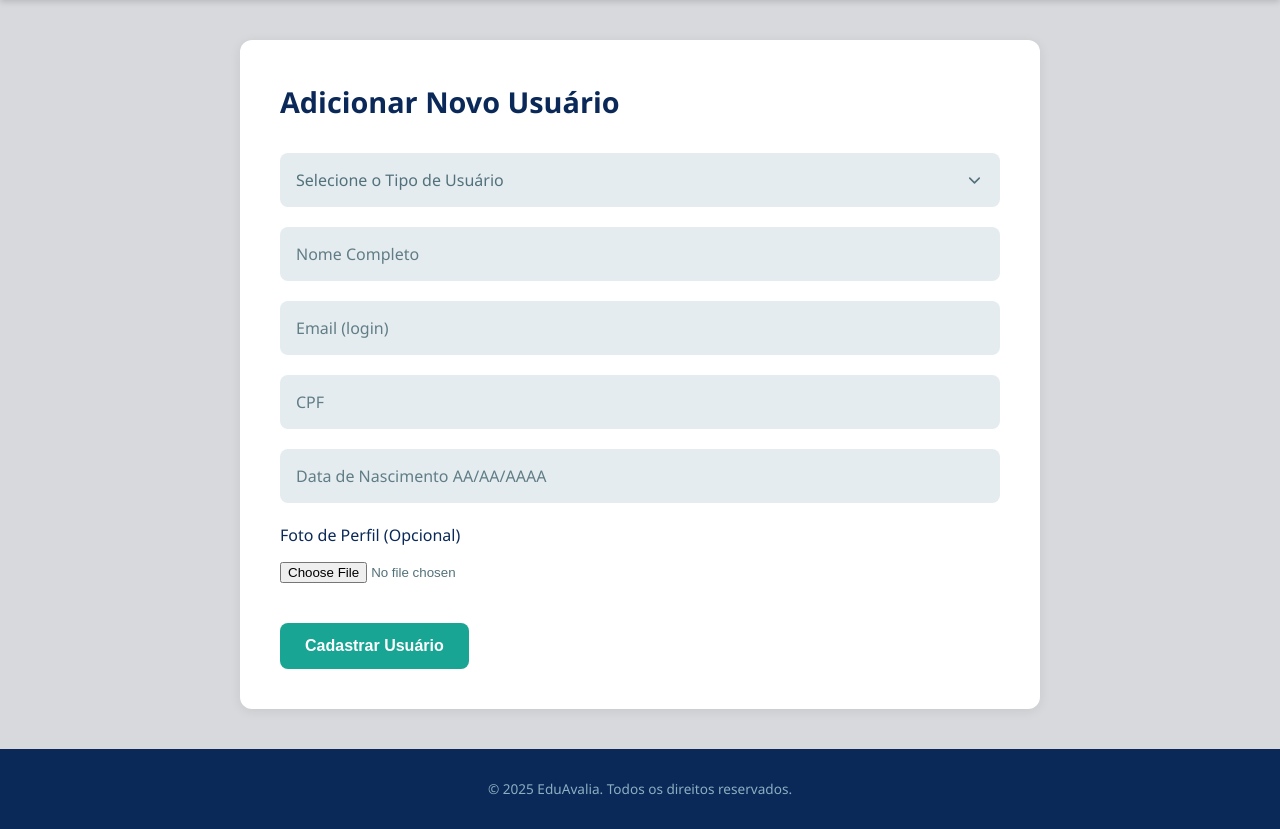
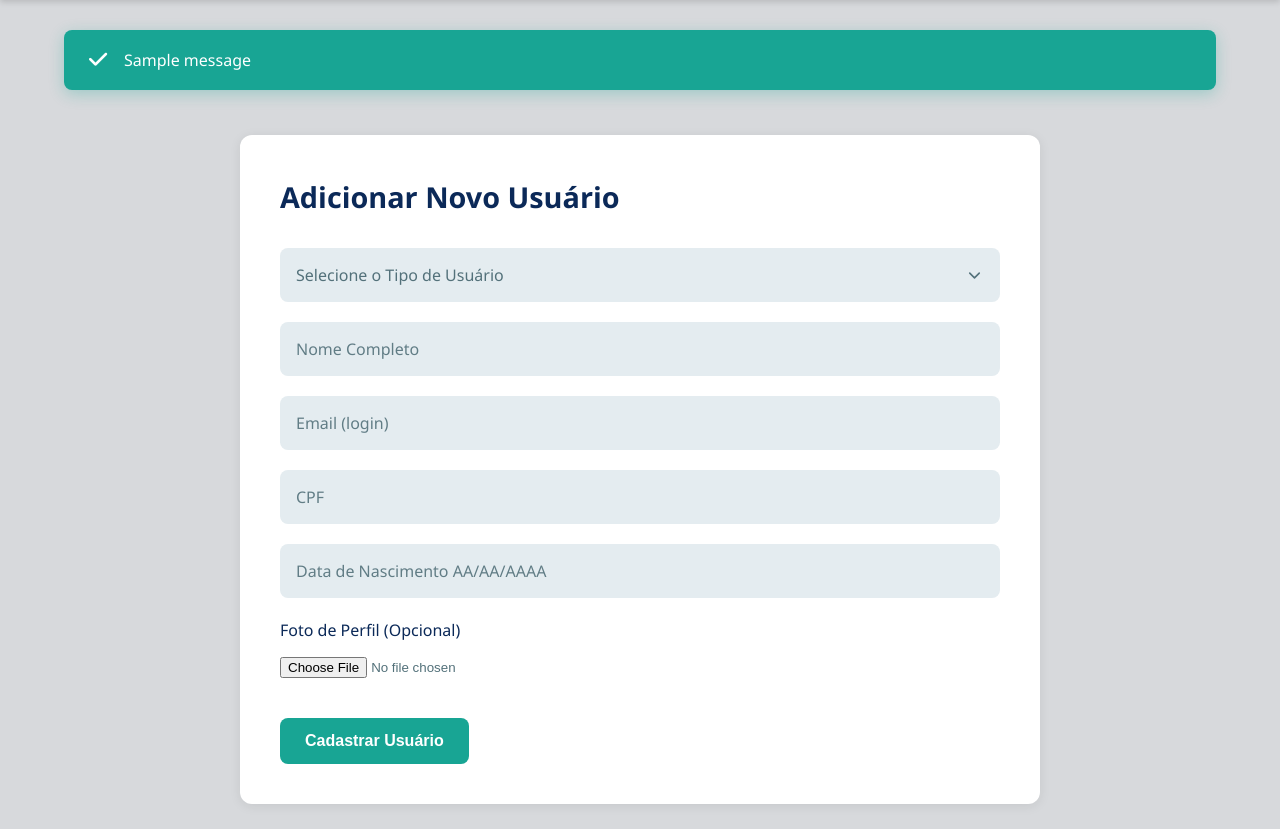
Before and after one commit to MEDEIROSkaiki/avaliacao_professores, a Django app: page /usuario/adicionar/ in a window 1280 px wide. Shown: the part 66-895 px from the top of the page. Run offline with Django 5.2, Linux system fonts and the light colour scheme; tables that the repository leaves empty hold one stand-in row (values such as "Sample post"); one stand-in notice (Sample message) is shown.

Commit message:
mensagens

```diff
--- a/avaliacoes/templates/base.html
+++ b/avaliacoes/templates/base.html
@@ -1,17 +1,14 @@
 <!DOCTYPE html>
 <html lang="pt-BR">
+
 <head>
   <meta charset="UTF-8" />
   <meta name="viewport" content="width=device-width, initial-scale-1.0" />
   <title>EduAvalia</title>
 
-  <link
-    rel="stylesheet"
-    href="https://cdnjs.cloudflare.com/ajax/libs/font-awesome/6.5.1/css/all.min.css"
+  <link rel="stylesheet" href="https://cdnjs.cloudflare.com/ajax/libs/font-awesome/6.5.1/css/all.min.css"
     integrity="sha512-DTOQO9RWCH3ppGqcWaEA1BIZOC6xxalwEsw9c2QQeAIftl+Vegovlnee1c9QX4TctnWMn13TZye+giMm8e2LwA=="
-    crossorigin="anonymous"
-    referrerpolicy="no-referrer"
-  />
+    crossorigin="anonymous" referrerpolicy="no-referrer" />
 
   <style>
     /* ... (Todo o seu CSS de :root, reset, header, nav, etc. vai aqui) ... */
@@ -26,7 +23,12 @@
       --cinza-claro-fundo: #d7d9dc;
     }
 
-    * { margin: 0; padding: 0; box-sizing: border-box; }
+    * {
+      margin: 0;
+      padding: 0;
+      box-sizing: border-box;
+    }
+
     body {
       font-family: 'Segoe UI', sans-serif;
       background-color: var(--cinza-claro-fundo);
@@ -37,7 +39,11 @@
       flex-direction: column;
       min-height: 100vh;
     }
-    a { text-decoration: none; color: inherit; }
+
+    a {
+      text-decoration: none;
+      color: inherit;
+    }
 
     /* ======== HEADER (Igual ao anterior) ======== */
     header {
@@ -50,6 +56,7 @@
       top: 0;
       z-index: 10;
     }
+
     .navbar {
       display: flex;
       align-items: center;
@@ -58,7 +65,100 @@
       width: 90%;
       margin: 0 auto;
     }
-    .nav-left { display: flex; align-items: center; gap: 40px; }
+
+    /* ============ MENSAGENS DE FEEDBACK (ERRO/SUCESSO) ============ */
+    /* Container principal das mensagens */
+    .messages-container {
+      /* Usa a mesma largura do seu .admin-container para alinhamento */
+      width: 90%;
+      max-width: 1200px;
+      margin: 30px auto -10px auto;
+      /* Espaçamento antes do conteúdo principal */
+      list-style: none;
+      padding: 0;
+      z-index: 99;
+      position: relative;
+    }
+
+    /* Estilo individual de cada caixa de mensagem */
+    .message {
+      padding: 18px 25px;
+      margin-bottom: 15px;
+      border-radius: 8px;
+      font-weight: 500;
+      color: white;
+      position: relative;
+      /* Adiciona espaço para o ícone que vamos colocar com ::before */
+      padding-left: 60px;
+      font-size: 1rem;
+    }
+
+    /* Ícone Padrão (usando FontAwesome, que você já importou) */
+    .message::before {
+      font-family: "Font Awesome 6 Free";
+      /* Nome da fonte FontAwesome */
+      font-weight: 900;
+      /* Usa os ícones Sólidos */
+      position: absolute;
+      left: 25px;
+      top: 50%;
+      transform: translateY(-50%);
+      font-size: 1.3rem;
+    }
+
+    .message.success {
+      background-color: var(--verde);
+      /* Usa sua variável --verde */
+      box-shadow: 0 4px 15px rgba(24, 165, 148, 0.3);
+    }
+
+    .message.success::before {
+      content: "\f00c";
+      /* Ícone de Check (fa-check) */
+    }
+
+    /* MENSAGEM DE ERRO (Vermelho) */
+    .message.error {
+      background-color: #E74C3C;
+      /* Vermelho para erros */
+      box-shadow: 0 4px 15px rgba(231, 76, 60, 0.3);
+    }
+
+    .message.error::before {
+      content: "\f071";
+      /* Ícone de Exclamação (fa-warning) */
+    }
+
+    /* MENSAGEM DE AVISO (Amarelo) */
+    .message.warning {
+      background-color: #F39C12;
+      /* Laranja/Amarelo */
+      box-shadow: 0 4px 15px rgba(243, 156, 18, 0.3);
+    }
+
+    .message.warning::before {
+      content: "\f06a";
+      /* Ícone de Informação (fa-info-circle) */
+    }
+
+    /* MENSAGEM DE INFORMAÇÃO (Azul) */
+    .message.info {
+      background-color: var(--azul-acinzentado);
+      /* Usa sua variável */
+      box-shadow: 0 4px 15px rgba(139, 175, 193, 0.3);
+    }
+
+    .message.info::before {
+      content: "\f05a";
+      /* Ícone de Informação (fa-info-circle) */
+    }
+
+    .nav-left {
+      display: flex;
+      align-items: center;
+      gap: 40px;
+    }
+
     .logo {
       font-weight: 700;
       font-size: 1.5rem;
@@ -66,8 +166,17 @@
       color: white;
       transition: opacity 0.3s;
     }
-    .logo:hover { opacity: 0.85; }
-    .menu { display: flex; align-items: center; gap: 25px; }
+
+    .logo:hover {
+      opacity: 0.85;
+    }
+
+    .menu {
+      display: flex;
+      align-items: center;
+      gap: 25px;
+    }
+
     .menu a {
       color: var(--cinza-claro);
       font-size: 0.95rem;
@@ -75,10 +184,13 @@
       border-bottom: 2px solid transparent;
       transition: color 0.3s, border-color 0.3s;
     }
-    .menu a:hover, .menu a.active {
+
+    .menu a:hover,
+    .menu a.active {
       color: var(--verde);
       border-bottom-color: var(--verde);
     }
+
     .user-profile {
       display: flex;
       align-items: center;
@@ -87,13 +199,23 @@
       cursor: pointer;
       transition: color 0.3s;
     }
-    .user-profile:hover { color: var(--verde); }
-    .user-profile .fa-user { font-size: 1.2rem; }
-    .user-profile .fa-chevron-down { font-size: 0.8rem; }
+
+    .user-profile:hover {
+      color: var(--verde);
+    }
+
+    .user-profile .fa-user {
+      font-size: 1.2rem;
+    }
+
+    .user-profile .fa-chevron-down {
+      font-size: 0.8rem;
+    }
 
     /* ======== DROPDOWN DO USUÁRIO (ATUALIZADO) ======== */
     .nav-right {
-  position: relative; /* Âncora para o dropdown */
+      position: relative;
+      /* Âncora para o dropdown */
     }
 
     .user-profile {
@@ -124,6 +246,7 @@
       border-bottom: 1px solid var(--cinza-claro);
       padding-bottom: 25px;
     }
+
     .user-dropdown .profile-pic {
       width: 80px;
       height: 80px;
@@ -136,12 +259,14 @@
       font-size: 2.8rem;
       color: var(--azul-acinzentado);
     }
+
     .user-dropdown .sidebar-profile strong {
       display: block;
       font-size: 1.15rem;
       color: #333;
       font-weight: 600;
     }
+
     .user-dropdown .sidebar-profile span {
       font-size: 0.9rem;
       color: var(--verde-escuro-letras);
@@ -152,32 +277,42 @@
 
     .user-dropdown .sidebar-menu {
       margin: 25px 0;
-  text-align: center; /* <<< ALINHA OS LINKS NO CENTRO */
+      text-align: center;
+      /* <<< ALINHA OS LINKS NO CENTRO */
     }
 
     .user-dropdown .sidebar-menu a {
-  display: block; /* Faz o link ocupar a linha */
+      display: block;
+      /* Faz o link ocupar a linha */
       padding: 10px 0;
       margin-bottom: 5px;
-  color: var(--cinza-escuro-letras); /* <<< COR PADRÃO (CINZA) */
+      color: var(--cinza-escuro-letras);
+      /* <<< COR PADRÃO (CINZA) */
       font-size: 1rem;
       font-weight: 500;
-  text-decoration: underline; /* <<< ADICIONA SUBLINHADO */
-  text-decoration-color: var(--cinza-claro); /* Sublinhado mais claro */
-  text-underline-offset: 6px; /* Distância do sublinhado */
+      text-decoration: underline;
+      /* <<< ADICIONA SUBLINHADO */
+      text-decoration-color: var(--cinza-claro);
+      /* Sublinhado mais claro */
+      text-underline-offset: 6px;
+      /* Distância do sublinhado */
       transition: color 0.3s ease;
     }
 
     /* Estilo do link ATIVO (como na imagem) */
     .user-dropdown .sidebar-menu a.active,
     .user-dropdown .sidebar-menu a:hover {
-  color: var(--verde); /* <<< COR ATIVA (VERDE) */
-  font-weight: 700; /* <<< MAIS FORTE */
-  text-decoration-color: var(--verde); /* Sublinhado verde */
+      color: var(--verde);
+      /* <<< COR ATIVA (VERDE) */
+      font-weight: 700;
+      /* <<< MAIS FORTE */
+      text-decoration-color: var(--verde);
+      /* Sublinhado verde */
     }
 
     .user-dropdown .sidebar-logout {
-  text-align: center; /* <<< ALINHA O SAIR NO CENTRO */
+      text-align: center;
+      /* <<< ALINHA O SAIR NO CENTRO */
       margin-top: 20px;
     }
 
@@ -207,17 +342,25 @@
       margin-bottom: 20px;
       font-size: 1.6rem;
     }
-    .form-group { ... }
-    .btn { ... }
+
+    .form-group {
+      ...
+    }
+
+    .btn {
+      ...
+    }
 
     /* ======== NOVO FOOTER ======== */
     footer {
       background-color: var(--azul-marinho);
       color: var(--cinza-claro);
       padding: 30px 0;
-      margin-top: auto; /* Empurra o footer para o final */
+      margin-top: auto;
+      /* Empurra o footer para o final */
       width: 100%;
     }
+
     .footer-container {
       max-width: 1200px;
       width: 90%;
@@ -228,56 +371,72 @@
       gap: 20px;
       text-align: center;
     }
+
     .footer-social {
       display: flex;
       gap: 25px;
     }
+
     .footer-social a {
       color: var(--cinza-claro);
       font-size: 1.5rem;
       transition: color 0.3s, transform 0.3s;
     }
+
     .footer-social a:hover {
       color: var(--verde);
       transform: scale(1.1);
     }
+
     .footer-links {
       display: flex;
-      flex-wrap: wrap; /* Garante quebra em telas menores */
+      flex-wrap: wrap;
+      /* Garante quebra em telas menores */
       justify-content: center;
       gap: 15px 30px;
       font-size: 0.9rem;
     }
+
     .footer-links a {
       color: var(--cinza-claro);
       transition: color 0.3s;
     }
+
     .footer-links a:hover {
       color: var(--verde);
     }
+
     .footer-copy {
       font-size: 0.85rem;
       color: var(--azul-acinzentado);
     }
 
     /* ... (Seu CSS de Responsividade vai aqui) ... */
-    @media (max-width: 768px) { ... }
+    @media (max-width: 768px) {
+      ...
+    }
 
     /* ============ HOME PAGE DASHBOARD ============ */
     .home-container {
       display: grid;
-    grid-template-columns: 1fr 1fr; /* Duas colunas principais */
+      grid-template-columns: 1fr 1fr;
+      /* Duas colunas principais */
       gap: 25px;
-    padding: 0; /* Remove o padding padrão do .content */
-    background-color: transparent; /* Remove o fundo do .content */
-    box-shadow: none; /* Remove a sombra do .content */
+      padding: 0;
+      /* Remove o padding padrão do .content */
+      background-color: transparent;
+      /* Remove o fundo do .content */
+      box-shadow: none;
+      /* Remove a sombra do .content */
       width: 100%;
       max-width: 900px;
       margin: 40px auto;
     }
 
     /* Estilo para todos os "cards" brancos/cinzas */
-.card, .search-card, .metric-card {
+    .card,
+    .search-card,
+    .metric-card {
       background-color: white;
       border-radius: 12px;
       box-shadow: 0 4px 10px rgba(0, 0, 0, 0.05);
@@ -286,16 +445,20 @@
 
     /* Card Principal de Pesquisa (lado esquerdo) */
     .search-card {
-    grid-column: 1 / 2; /* Ocupa a primeira coluna */
-    background-color: var(--cinza-claro); /* Fundo cinza */
+      grid-column: 1 / 2;
+      /* Ocupa a primeira coluna */
+      background-color: var(--cinza-claro);
+      /* Fundo cinza */
       padding: 40px;
     }
+
     .search-card h2 {
       color: var(--azul-marinho);
       font-size: 1.4rem;
       margin-bottom: 25px;
       font-weight: 600;
     }
+
     .search-card input[type="text"] {
       width: 100%;
       padding: 12px 15px;
@@ -305,6 +468,7 @@
       font-size: 1rem;
       box-sizing: border-box;
     }
+
     .search-card button {
       width: 100%;
       padding: 15px;
@@ -317,6 +481,7 @@
       cursor: pointer;
       transition: background-color 0.3s;
     }
+
     .search-card button:hover {
       background-color: #127c6e;
     }
@@ -332,13 +497,16 @@
       align-items: center;
       justify-content: space-between;
     }
+
     .average-text h3 {
       color: var(--azul-marinho);
       font-size: 1.2rem;
       font-weight: 600;
     }
+
     .average-score {
-    width: 100px; /* Tamanho do círculo */
+      width: 100px;
+      /* Tamanho do círculo */
       height: 100px;
       /* Aqui, o círculo é feito com CSS, mas a métrica fica no HTML */
       display: flex;
@@ -350,11 +518,14 @@
 
     /* Cards Inferiores (Ranking, Comparação, Avaliações) */
     .bottom-cards-row {
-    grid-column: 1 / 3; /* Ocupa as duas colunas */
+      grid-column: 1 / 3;
+      /* Ocupa as duas colunas */
       display: flex;
       gap: 25px;
-    margin-top: -20px; /* Ajuste para encaixar melhor */
+      margin-top: -20px;
+      /* Ajuste para encaixar melhor */
     }
+
     .mini-card {
       flex: 1;
       text-align: center;
@@ -363,22 +534,26 @@
       border-radius: 12px;
       box-shadow: 0 4px 10px rgba(0, 0, 0, 0.05);
     }
+
     .mini-card i {
       font-size: 2.5rem;
       color: var(--verde);
       margin-bottom: 10px;
     }
+
     .mini-card span {
       display: block;
       color: var(--verde-escuro-letras);
       font-size: 0.9rem;
       font-weight: 600;
     }
+
     .mini-card strong {
       font-size: 2.5rem;
       color: var(--azul-marinho);
       font-weight: 700;
     }
+
     .mini-card small {
       display: block;
       font-size: 0.8rem;
@@ -433,7 +608,8 @@
       font-size: 1rem;
       color: var(--azul-marinho);
       font-family: 'Segoe UI', sans-serif;
-  box-sizing: border-box; /* Garante que padding não estoure a largura */
+      box-sizing: border-box;
+      /* Garante que padding não estoure a largura */
     }
 
     .form-group input::placeholder {
@@ -478,9 +654,9 @@
       opacity: 0.85;
       transform: translateY(-2px);
     }
-
   </style>
 </head>
+
 <body>
 
   <header>
@@ -530,6 +706,15 @@
     </div>
   </header>
 
+  {% if messages %}
+  <div class="messages-container">
+    {% for message in messages %}
+    <div class="message {{ message.tags }}">
+      {{ message }}
+    </div>
+    {% endfor %}
+  </div>
+  {% endif %}
   {% block content %}
   {% endblock content %}
 
@@ -540,7 +725,7 @@
   </footer>
 
   <script>
-  document.addEventListener('DOMContentLoaded', function() {
+    document.addEventListener('DOMContentLoaded', function () {
       // Seleciona os elementos pelos IDs que demos no HTML
       const userProfileButton = document.getElementById('user-profile-button');
       const userDropdown = document.getElementById('user-dropdown-menu');
@@ -548,20 +733,20 @@
       if (userProfileButton && userDropdown) {
 
         // 1. Abre/Fecha o menu ao clicar no botão
-      userProfileButton.addEventListener('click', function(event) {
+        userProfileButton.addEventListener('click', function (event) {
           event.stopPropagation();
           userDropdown.classList.toggle('show');
         });
 
         // 2. Fecha o dropdown se clicar em qualquer outro lugar da tela
-      window.addEventListener('click', function(event) {
+        window.addEventListener('click', function (event) {
           if (userDropdown.classList.contains('show')) {
             userDropdown.classList.remove('show');
           }
         });
 
         // 3. Impede que cliques DENTRO do dropdown o fechem
-      userDropdown.addEventListener('click', function(event) {
+        userDropdown.addEventListener('click', function (event) {
           event.stopPropagation();
         });
       }
@@ -569,4 +754,5 @@
   </script>
 
 </body>
+
 </html>
--- a/avaliacoes/views.py
+++ b/avaliacoes/views.py
@@ -1,4 +1,3 @@
-from .models import CustomUser, Professor
 from django.shortcuts import render, redirect, get_object_or_404
 from django.http import HttpResponse
 from .forms import AvaliacaoForm, MateriaForm, ProfessorForm, UserForm
@@ -12,6 +11,11 @@ from .forms import CustomUserCreationForm, CustomUserChangeForm
 from django.contrib import messages
 from datetime import datetime
 from .models import CustomUser, Professor, Materia, DisciplinaPessoa
+from django.contrib import messages
+from datetime import datetime
+from .models import CustomUser, Materia, DisciplinaPessoa, Professor, Aluno
+from django.core.validators import validate_email # <-- NOVO: Para validar o formato do email
+from django.core.exceptions import ValidationError # <-- NOVO: Para capturar o erro do validate_email
 
 @login_required(login_url='login')
 def home(request):
@@ -182,6 +186,7 @@ def adicionar_professor(request):
 
 def adicionar_usuario(request):
     if request.method == 'POST':
+        # --- 1. CAPTURA DOS DADOS ---
         tipo = request.POST.get('tipo_usuario')
         nome = request.POST.get('nome')
         email = request.POST.get('email')
@@ -190,23 +195,52 @@ def adicionar_usuario(request):
         imagem_perfil = request.FILES.get('imagem_perfil')
         senha = 'mudaragora'
 
-        # --- Processamento dos dados ---
-        nome_completo_lista = nome.split(' ')
-        first_name = nome_completo_lista[0] if nome_completo_lista else ''
-        last_name = ' '.join(nome_completo_lista[1:]) if len(nome_completo_lista) > 1 else ''
+        # --- 2. BLOCO DE VALIDAÇÃO (O QUE VOCÊ PEDIU) ---
 
+        # 2a. Validação do Email (Formato e Unicidade)
+        try:
+            validate_email(email)
+        except ValidationError:
+            messages.error(request, "Email inválido. Por favor, insira um email válido.")
+            return redirect('adicionar_usuario')
+
+        if CustomUser.objects.filter(email=email).exists():
+            messages.error(request, "Email já cadastrado. Por favor, utilize outro email.")
+            return redirect('adicionar_usuario')
+
+        # 2b. Validação do CPF (Formato e Unicidade)
+        # (Se você precisar de uma validação de CPF *real*, precisará de uma biblioteca,
+        # mas por enquanto vamos validar o formato e a unicidade)
+        if not cpf or not cpf.isdigit() or len(cpf) != 11:
+            messages.error(request, "CPF inválido. Deve conter exatamente 11 dígitos numéricos.")
+            return redirect('adicionar_usuario')
+
+        if CustomUser.objects.filter(cpf=cpf).exists():
+            messages.error(request, "CPF já cadastrado. Por favor, utilize outro CPF.")
+            return redirect('adicionar_usuario')
+
+        # 2c. Validação da Data de Nascimento
         data_nascimento_obj = None
         if data_nascimento_str:
             try:
                 data_nascimento_obj = datetime.strptime(data_nascimento_str, '%d/%m/%Y').date()
             except ValueError:
-                messages.error(request, "Erro: O formato da Data de Nascimento deve ser DD/MM/AAAA.")
+                messages.error(request, "Data de Nascimento inválida. O formato deve ser DD/MM/AAAA.")
                 return redirect('adicionar_usuario')
+        else:
+            # Se a data for obrigatória, adicione este 'else'
+            messages.error(request, "Data de Nascimento é um campo obrigatório.")
+            return redirect('adicionar_usuario')
 
-        # --- Lógica de Cadastro ---
+        # --- 3. PROCESSAMENTO E SALVAMENTO (Se todas as validações passaram) ---
+
+        nome_completo_lista = nome.split(' ')
+        first_name = nome_completo_lista[0] if nome_completo_lista else ''
+        last_name = ' '.join(nome_completo_lista[1:]) if len(nome_completo_lista) > 1 else ''
+
         if tipo == 'professor':
             try:
-                # 1. Criação do CustomUser
+                # 3a. Criação do CustomUser
                 novo_user = CustomUser.objects.create_user(
                     username=email,
                     email=email,
@@ -219,34 +253,26 @@ def adicionar_usuario(request):
                     last_name=last_name
                 )
 
-                # 2. Criação do Perfil Professor
+                # 3b. Criação do Perfil Professor
                 Professor.objects.create(
                     user=novo_user,
                     foto=imagem_perfil
                 )
 
-                # 3. Sucesso
+                # 3c. Sucesso
                 messages.success(request, f"Professor {nome} cadastrado com sucesso!")
                 return redirect('lista_professores')
 
             except Exception as e:
-                # 🔴 NOVO BLOCO DE ERRO 🔴
-                # Agora o erro do banco de dados será exibido na página!
-
-                # Também imprimimos no console para garantir
-                print(f"❌ ERRO AO SALVAR: {e}")
-
-                # Formata a mensagem de erro para a web
-                error_message = f"Erro ao cadastrar ({type(e).__name__}): {e}"
-
-                # Envia o erro para o template
-                messages.error(request, error_message)
+                # 3d. Falha (Segurança final, caso algo tenha passado)
+                messages.error(request, f"Erro interno ao salvar o professor: {e}")
                 return redirect('adicionar_usuario')
 
         elif tipo == 'aluno':
             messages.error(request, "Cadastro de Aluno ainda não implementado.")
             return redirect('adicionar_usuario')
 
+    # Se for um GET
     return render(request, 'avaliacoes/adicionar_usuario.html')
 
 def detalhes_professor(request, professor_id):
```
Lines whose indentation alone changed are shown as unchanged.
